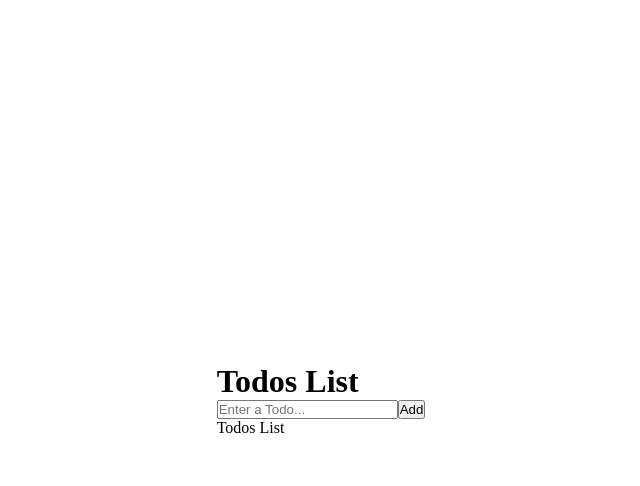
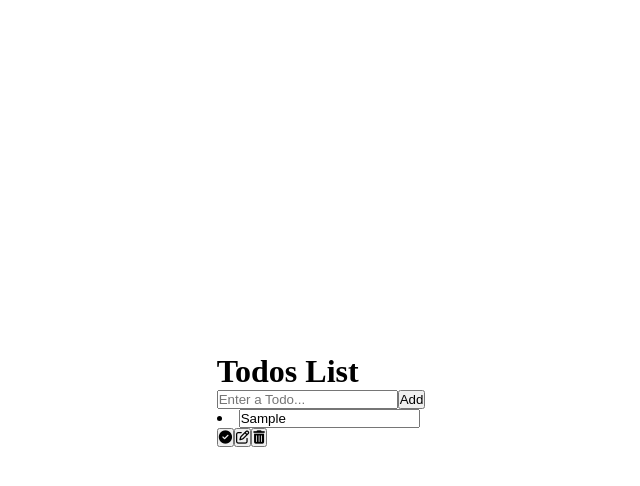
Before and after one commit to matannagar/ToDos-List-React, a React (Create React App) app: page / in a window 1280 px wide. Both pictures are taken after typing "Sample" into the empty fields and a click on the button "Add". Shown: the top 486 px of the page, without its empty margins (319-959 px from the left). Built offline with nearby package versions, Linux system fonts and the light colour scheme.

Commit message:
added buttons

```diff
--- a/src/components/TodosList.js
+++ b/src/components/TodosList.js
@@ -2,7 +2,33 @@
 
 const TodosList = ({ todos, setTodos }) => {
     return (
-        <div>Todos List</div>
+        <div>
+            {
+                todos.map((todo) => (
+                    <li className="list-item" key={todo.id}>
+                        <input
+                            type="text"
+                            value={todo.title}
+                            className="list"
+                            onChange={(event) => event.preventDefault()} />
+                        <div>
+                            {/* complete task */}
+                            <button className="button-complete task-button">
+                                <i className="fa fa-check-circle"></i>
+                            </button>
+                            {/* edit task */}
+                            <button className="button-edit task-button">
+                                <i className="fa fa-edit"></i>
+                            </button>
+                            {/* delete task */}
+                            <button className="button-delete task-button">
+                                <i className="fa fa-trash"></i>
+                            </button>
+                        </div>
+                    </li>
+                ))
+            }
+        </div>
     )
 }
 
```
